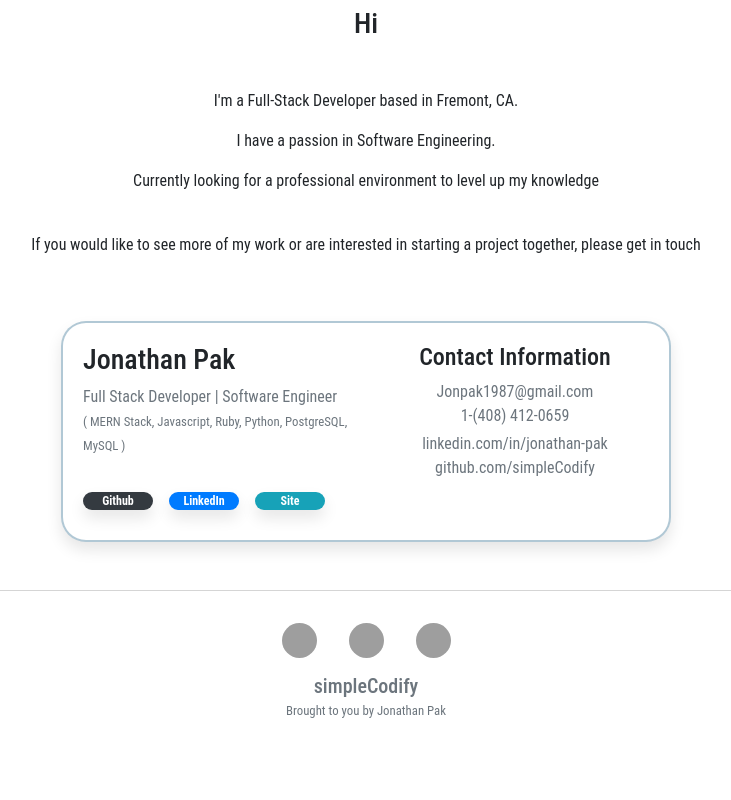
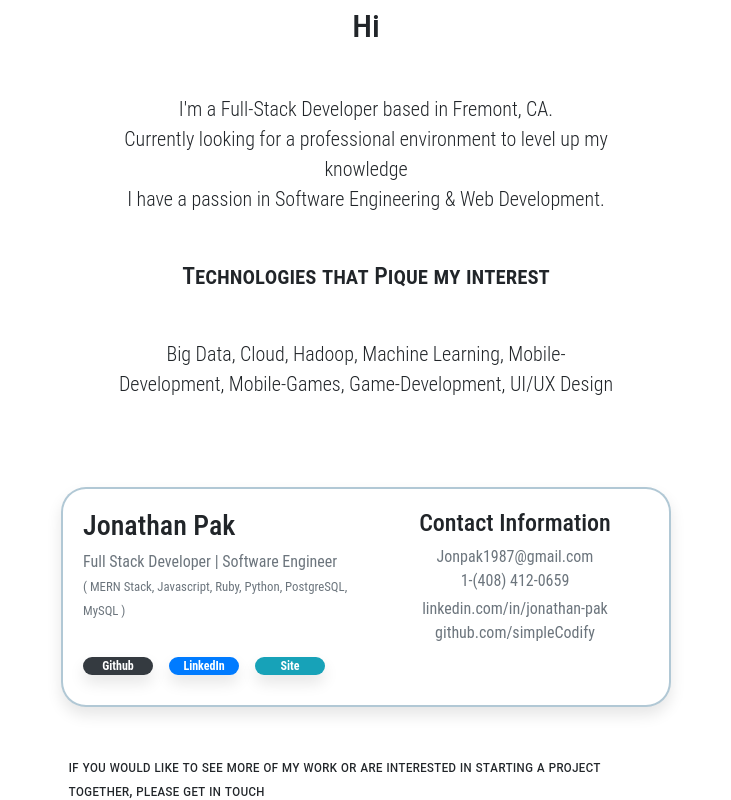
Before and after one commit to simpleCodify/my-portfolio, a React (Create React App) app: page /about in a window 1280 px wide. Shown: the part 580-1380 px from the top of the page, without its empty margins (274-1005 px from the left). Before the commit the page ends 1302 px from the top, so only its background shows below. Built offline with nearby package versions, Linux system fonts and the light colour scheme; grey boxes are pictures that could not be loaded.

Commit message:
Updates to Rough Draft Completion

```diff
--- a/src/pages/About.jsx
+++ b/src/pages/About.jsx
@@ -6,15 +6,15 @@ const About = () => {
 	return (
 		<Container fluid className="my-5">
 			<Row className="my-5">
-				<div className="col-12 text-center">
-					<h3 className="my-5">Hi</h3>
-					<p>I'm a Full-Stack Developer based in Fremont, CA.</p>
-					<p>I have a passion in Software Engineering.</p>
+				<div className="col-12 col-lg-5 col-md-5 mx-auto text-center">
+					<h2 className="my-5">Hi</h2>
+					<p className="mb-0 lead">I'm a Full-Stack Developer based in Fremont, CA.</p>
+					<p className="mb-0 lead">Currently looking for a professional environment to level up my knowledge</p>
+					<p className="mb-0 lead">I have a passion in Software Engineering & Web Development.</p>
+					<h4 className="fontvariantsc my-5">Technologies that Pique my interest</h4>
+					<p className="lead">Big Data, Cloud, Hadoop, Machine Learning, Mobile-Development, Mobile-Games, Game-Development, UI/UX Design</p>
 
-					<p>Currently looking for a professional environment to level up my knowledge</p>
 					<br />
-
-					<p>If you would like to see more of my work or are interested in starting a project together, please get in touch</p>
 				</div>
 			</Row>
 
@@ -76,6 +76,9 @@ const About = () => {
 					</Card>
 				</div>
 			</Row>
+			<div className="col-6 mx-auto">
+				<p className="fontvariantsc">if you would like to see more of my work or are interested in starting a project together, please get in touch</p>
+			</div>
 		</Container>
 	);
 };
--- a/src/pages/Homepage.jsx
+++ b/src/pages/Homepage.jsx
@@ -13,7 +13,7 @@ const Homepage = () => {
 				</Background>
 			</Parallax>
 
-			<Parallax strength={300} blur={{ min: 0, max: 5 }} style={{ height: "20vh", borderTop: "10px inset gray", borderBottom: "10px inset gray" }}>
+			<Parallax strength={300} blur={{ min: 0, max: 5 }} style={{ borderTop: "10px inset gray", borderBottom: "10px inset gray" }}>
 				<Container className="my-3">
 					<h1 className="fontvariantsc">Jonathan Pak</h1>
 					<p>Driven by a vast amount of curiosity, a Full Stack developer on a quest to traverse the limitless seas of technologies</p>
@@ -26,7 +26,7 @@ const Homepage = () => {
 				</Background>
 			</Parallax>
 
-			<Parallax strength={1500} blur={{ min: -15, max: 35 }} style={{ height: "20vh", borderTop: "10px inset gray", borderBottom: "10px inset gray" }}>
+			<Parallax strength={1500} blur={{ min: -15, max: 35 }} style={{ borderTop: "10px inset gray", borderBottom: "10px inset gray" }}>
 				<Container className="my-3">
 					<h1>Technologies</h1>
 					<p>React.js, Node.js, Express.js, MongoDB, Mongoose, PostgreSQL, MySQL, SQL, JavaScript, Ruby, HTML5, CSS3, React-Bootstrap, Bootstrap </p>
@@ -39,7 +39,7 @@ const Homepage = () => {
 				</Background>
 			</Parallax>
 
-			<Parallax strength={1000} blur={{ min: -15, max: 25 }} style={{ height: "20vh", borderTop: "10px inset gray", borderBottom: "10px inset gray" }}>
+			<Parallax strength={1000} blur={{ min: -15, max: 25 }} style={{ borderTop: "10px inset gray", borderBottom: "10px inset gray" }}>
 				<Container className="my-3">
 					<h1>Knowledge</h1>
 					<p>Committed to the expanse of his knowledge and broadening his skillset, he seeks a professional environment that can contribute to his learning and growth</p>
```
